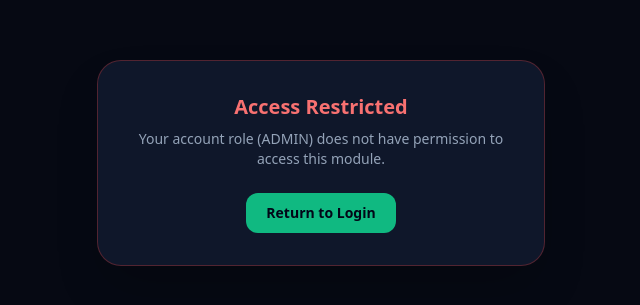
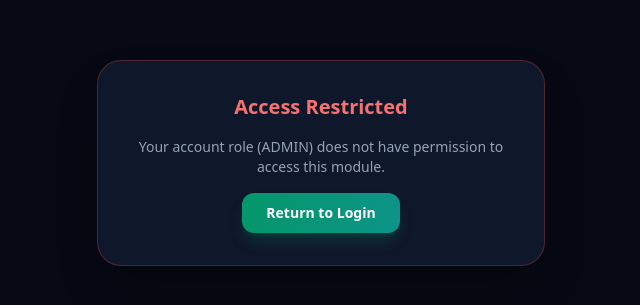
Before and after one commit to aaman-attar/PKPS-SaaS, a React (Vite) app in the folder frontend/: page /pkps/dashboard in a window 1280 px wide. Shown: the part 237-542 px from the top of the page, without its empty margins (319-959 px from the left). Built offline with nearby package versions, Linux system fonts and the light colour scheme; no server answers; sample sign-in values are in the browser's storage.

Commit message:
fix(auth): auto-heal stale sessions missing role and add isInitializing state guard

```diff
--- a/frontend/src/App.tsx
+++ b/frontend/src/App.tsx
@@ -39,10 +39,19 @@ const getHomeRouteForRole = (role?: string): string => {
 };
 
 const ProtectedRoute: React.FC<{ children: React.ReactNode; allowedRoles?: string[] }> = ({ children, allowedRoles }) => {
-  const { user, isAuthenticated } = useAuth();
+  const { user, isAuthenticated, isInitializing } = useAuth();
   const location = useLocation();
 
-  if (!isAuthenticated || !user) {
+  if (isInitializing) {
+    return (
+      <div className="min-h-screen bg-[#060913] flex flex-col items-center justify-center space-y-3">
+        <div className="w-10 h-10 border-3 border-emerald-500 border-t-transparent rounded-full animate-spin" />
+        <p className="text-xs text-slate-400 font-medium">Verifying authorization...</p>
+      </div>
+    );
+  }
+
+  if (!isAuthenticated || !user || !user.role) {
     return <Navigate to="/login" state={{ from: location }} replace />;
   }
 
@@ -56,17 +65,22 @@ const ProtectedRoute: React.FC<{ children: React.ReactNode; allowedRoles?: strin
     if (location.pathname === targetHome) {
       return (
         <div className="min-h-screen bg-[#060913] text-slate-100 flex items-center justify-center p-6 text-center">
-          <div className="max-w-md p-8 bg-slate-900 border border-red-500/30 rounded-3xl shadow-2xl">
-            <h2 className="text-xl font-bold text-red-400 mb-2">Access Restricted</h2>
-            <p className="text-sm text-slate-400 mb-6">
+          <div className="max-w-md p-8 bg-slate-900 border border-red-500/30 rounded-3xl shadow-2xl space-y-4">
+            <h2 className="text-xl font-bold text-red-400">Access Restricted</h2>
+            <p className="text-sm text-slate-400">
               Your account role ({user.role || 'Unknown'}) does not have permission to access this module.
             </p>
-            <a
-              href="/login"
-              className="inline-block px-5 py-2.5 rounded-xl bg-emerald-500 hover:bg-emerald-600 text-slate-950 font-bold text-sm transition"
+            <button
+              onClick={() => {
+                localStorage.removeItem('access_token');
+                localStorage.removeItem('refresh_token');
+                localStorage.removeItem('user');
+                window.location.href = '/login';
+              }}
+              className="inline-block px-6 py-2.5 rounded-xl bg-gradient-to-r from-emerald-600 to-teal-600 hover:from-emerald-500 hover:to-teal-500 text-white font-bold text-sm shadow-lg shadow-emerald-600/25 transition cursor-pointer"
             >
               Return to Login
-            </a>
+            </button>
           </div>
         </div>
       );
--- a/frontend/src/context/AuthContext.tsx
+++ b/frontend/src/context/AuthContext.tsx
@@ -14,6 +14,7 @@ interface AuthContextType {
   registerFarmer: (data: any) => Promise<any>;
   logout: () => void;
   refreshUser: () => Promise<void>;
+  isInitializing: boolean;
 }
 
 const AuthContext = createContext<AuthContextType | undefined>(undefined);
@@ -24,8 +25,10 @@ export const AuthProvider: React.FC<{ children: React.ReactNode }> = ({ children
       const saved = localStorage.getItem('user');
       if (saved && saved !== 'undefined' && saved !== 'null') {
         const parsed = JSON.parse(saved);
-        if (parsed && parsed.role) parsed.role = String(parsed.role).toUpperCase().trim();
-        return parsed;
+        if (parsed && typeof parsed === 'object' && parsed.role) {
+          parsed.role = String(parsed.role).toUpperCase().trim();
+          return parsed;
+        }
       }
       return null;
     } catch {
@@ -33,6 +36,7 @@ export const AuthProvider: React.FC<{ children: React.ReactNode }> = ({ children
     }
   });
 
+  const [isInitializing, setIsInitializing] = useState(true);
   const [mfaRequired, setMfaRequired] = useState(false);
   const [mfaUsername, setMfaUsername] = useState('');
 
@@ -184,8 +188,15 @@ export const AuthProvider: React.FC<{ children: React.ReactNode }> = ({ children
   };
 
   useEffect(() => {
-    if (localStorage.getItem('access_token') && !user) {
-      refreshUser();
+    const token = localStorage.getItem('access_token');
+    if (token) {
+      if (!user || !user.role) {
+        refreshUser().finally(() => setIsInitializing(false));
+      } else {
+        setIsInitializing(false);
+      }
+    } else {
+      setIsInitializing(false);
     }
   }, []);
 
@@ -194,6 +205,7 @@ export const AuthProvider: React.FC<{ children: React.ReactNode }> = ({ children
       value={{
         user,
         isAuthenticated,
+        isInitializing,
         mfaRequired,
         mfaUsername,
         login,
```
